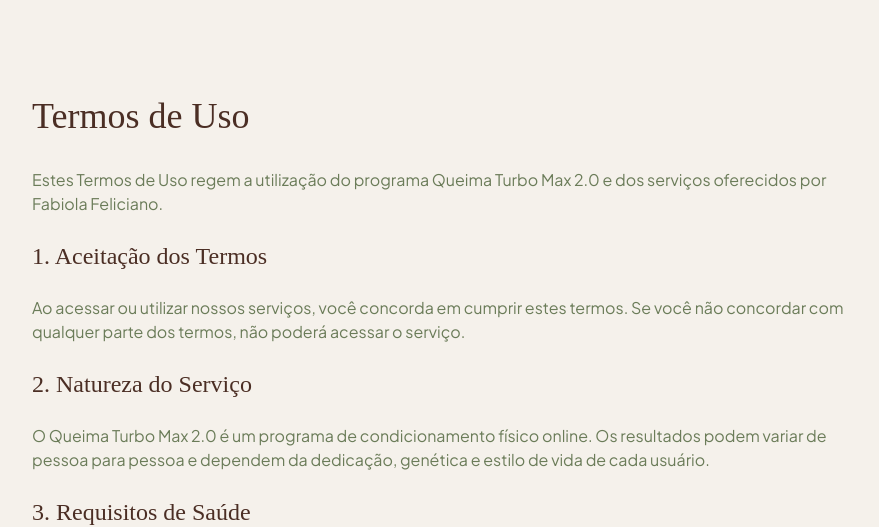
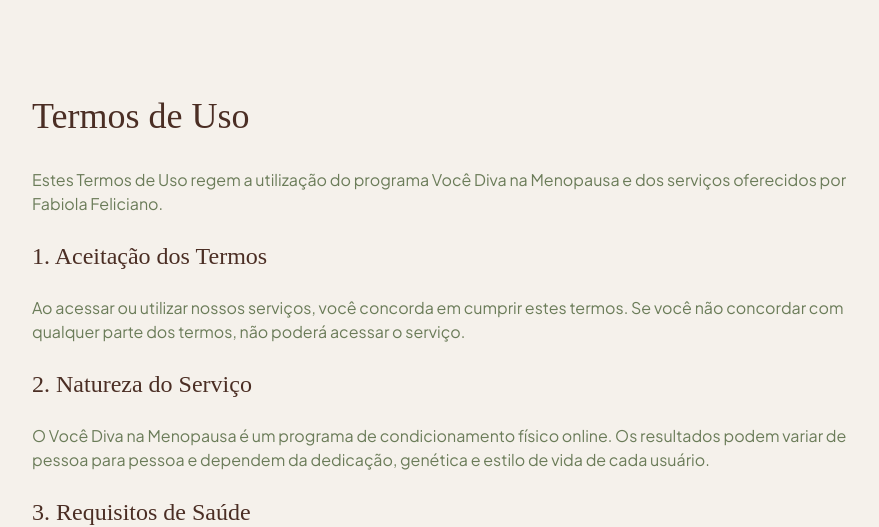
Before and after one commit to voodecolarnodigital-png/fabiola-personal, a React (Vite) app: page /#/termos in a window 1280 px wide. Shown: the top 527 px of the page, without its empty margins (192-1071 px from the left). Built offline with nearby package versions, Linux system fonts and the light colour scheme; a web font is replaced by a local one.

Commit message:
Update terms of use for Você Diva na Menopausa

```diff
--- a/src/components/Terms.tsx
+++ b/src/components/Terms.tsx
@@ -6,13 +6,13 @@
     <div className="min-h-screen bg-bg-base py-24 px-8 max-w-4xl mx-auto">
       <h1 className="font-serif text-4xl mb-8">Termos de Uso</h1>
       <div className="prose prose-stone max-w-none text-mute-text space-y-6">
-        <p>Estes Termos de Uso regem a utilização do programa Queima Turbo Max 2.0 e dos serviços oferecidos por Fabiola Feliciano.</p>
+        <p>Estes Termos de Uso regem a utilização do programa Você Diva na Menopausa e dos serviços oferecidos por Fabiola Feliciano.</p>
 
         <h2 className="text-2xl font-serif text-black-text">1. Aceitação dos Termos</h2>
         <p>Ao acessar ou utilizar nossos serviços, você concorda em cumprir estes termos. Se você não concordar com qualquer parte dos termos, não poderá acessar o serviço.</p>
 
         <h2 className="text-2xl font-serif text-black-text">2. Natureza do Serviço</h2>
-        <p>O Queima Turbo Max 2.0 é um programa de condicionamento físico online. Os resultados podem variar de pessoa para pessoa e dependem da dedicação, genética e estilo de vida de cada usuário.</p>
+        <p>O Você Diva na Menopausa é um programa de condicionamento físico online. Os resultados podem variar de pessoa para pessoa e dependem da dedicação, genética e estilo de vida de cada usuário.</p>
 
         <h2 className="text-2xl font-serif text-black-text">3. Requisitos de Saúde</h2>
         <p>Antes de iniciar qualquer programa de exercícios, recomendamos fortemente a consulta com um médico. Ao utilizar este programa, você assume total responsabilidade por sua saúde e segurança física.</p>
```
